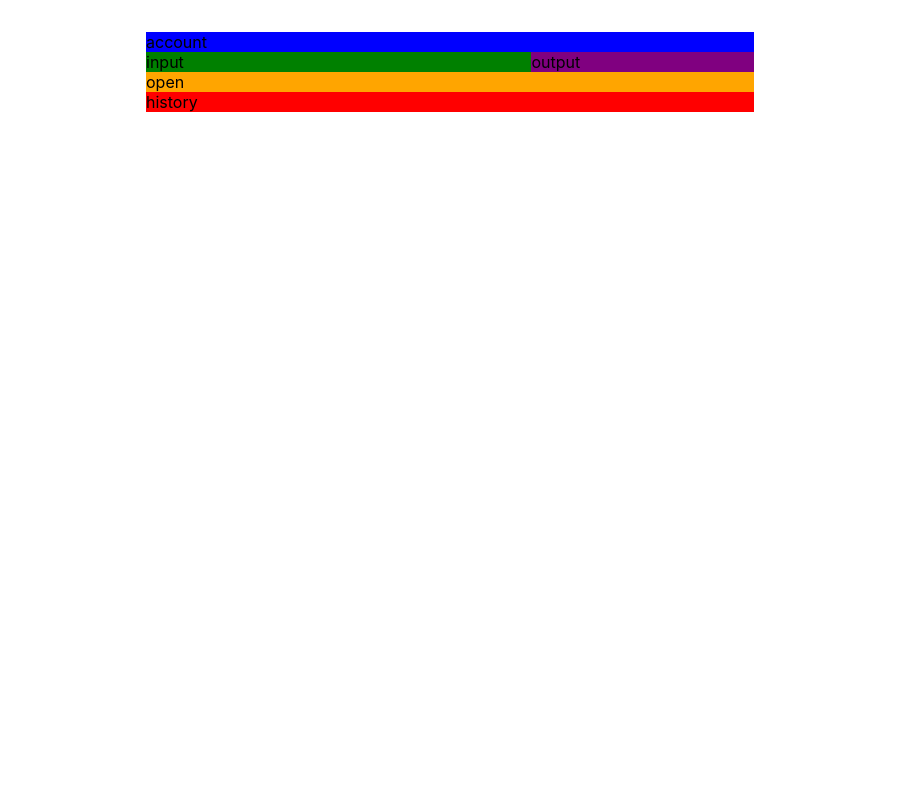
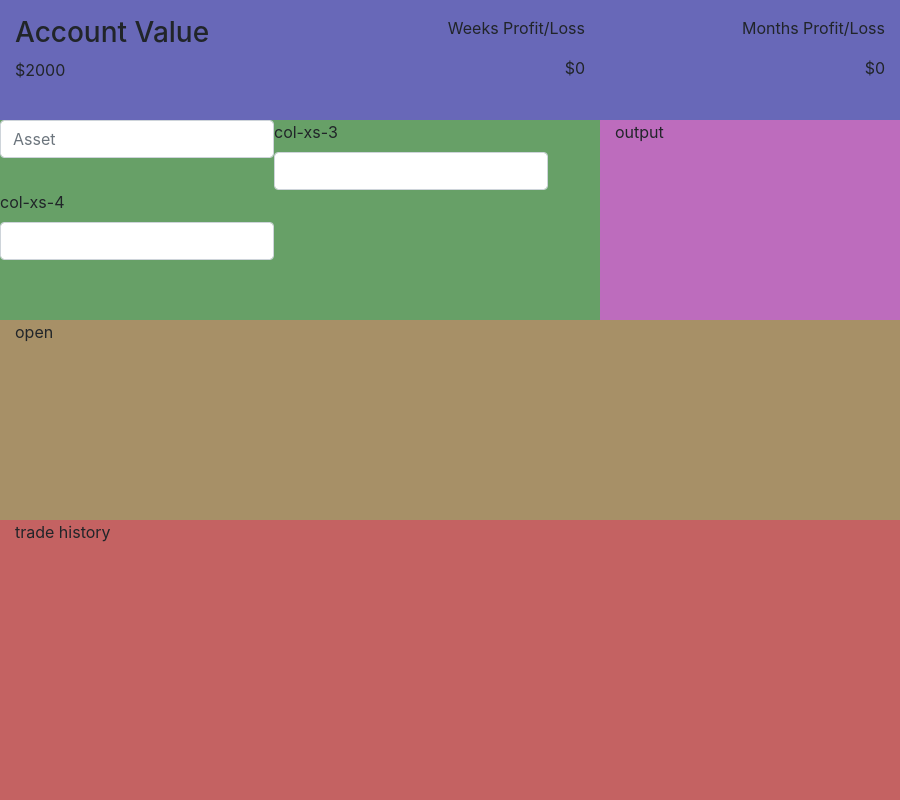
Before and after one commit to Ven0r/trading-journal, an Electron app: page src/index.html in a window 900 px wide. Drawn offline with nearby package versions, Linux system fonts and the light colour scheme.

Commit message:
somewhere in the middle of the html and css

```diff
--- a/package.json
+++ b/package.json
@@ -44,6 +44,8 @@
     }
   },
   "dependencies": {
+    "bootstrap": "^4.5.3",
+    "electron-reload": "^1.5.0",
     "electron-squirrel-startup": "^1.0.0",
     "knex": "^0.21.12",
     "sqlite3": "^5.0.0"
--- a/src/index.css
+++ b/src/index.css
@@ -1,40 +1,38 @@
-body {
+html, body {
   font-family: -apple-system, BlinkMacSystemFont, "Segoe UI", Roboto, Helvetica, Arial, sans-serif;
-  margin: auto;
-  max-width: 38rem;
-  padding: 2rem;
+  margin: 0;
 }
 
-.container{
-  display: grid;
-  grid-template-areas:
-    "account        account        account"
-    "input          input          output"
-    "open_trade     open_trade     open_trade"
-    "history        history        history";
+h1 {
+  margin: 0;
 }
 
 .account-value {
   grid-area: account;
-  background: blue;
+  background: rgb(104, 104, 184);
+  height: 15vh;
 }
 
 .input-area {
   grid-area: input;
-  background: green;
+  background: rgb(103, 160, 103);
+  height: 25vh;
 }
 
 .output-area {
   grid-area: output;
-  background: purple;
+  background: rgb(189, 108, 189);
+  height: 25vh;
 }
 
 .open-positions {
   grid-area: open_trade;
-  background: orange;
+  background: rgb(167, 144, 103);
+  height: 25vh;
 }
 
 .trade-history {
   grid-area: history;
-  background: red;
+  background: rgb(196, 98, 98);
+  height: 35vh;
 }
--- a/src/index.html
+++ b/src/index.html
@@ -1,5 +1,5 @@
 <!DOCTYPE html>
-<html>
+<html class="h-100">
   <head>
     <meta charset="UTF-8">
     <title>TA Journal</title>
@@ -7,18 +7,57 @@
   </head>
 
   <body>
+    <div class="container-fluid">
+      <div class="row">
+        <div class="account-value col">
+          <h3 class="justify-content-left pt-3">Account Value</h3><p class="justify-content-left">$2000</p>
+        </div>
+        <div class="account-value col">
+          <p class="text-right pt-3">Weeks Profit/Loss</p>
+          <p class="text-right">$0</p>
+        </div>
+        <div class="account-value col">
+          <p class="text-right pt-3">Months Profit/Loss</p>
+          <p class="text-right">$0</p>
+        </div>
+      </div>
 
-    <div class="container">
-      <div class="account-value">account</div>
+      <div class="row">
+        <div class="input-area col-8">
+          <form class="form-group row" action="/action_page.php">
+            <div class="col-xs-2">
+              <input class="form-control" id="ex1" type="text" placeholder="Asset">
+            </div>
+            <div class="col-xs-2">
+              <label for="ex2">col-xs-3</label>
+              <input class="form-control" id="ex2" type="text">
+            </div>
+            <div class="col-xs-2">
+              <label for="ex3">col-xs-4</label>
+              <input class="form-control" id="ex3" type="text">
+            </div>
+          </form>
+        </div>
 
-      <div class="input-area">input</div>
+        <div class="output-area col">
+          <p>output</p>
+        </div>
+      </div>
 
-      <div class="output-area">output</div>
+      <div class="row">
+        <div class="open-positions col">
+          <p>open</p>
+        </div>
+      </div>
 
-      <div class="open-positions">open</div>
+      <div class="row">
+        <div class="trade-history col">
+          <p>trade history</p>
+        </div>
+      </div>
 
-      <div class="trade-history">history</div>
-    <div>
-
+    </div>
   </body>
+  <link rel="stylesheet" href="../node_modules/bootstrap/dist/css/bootstrap.css">
+  <script scr="../node_modules/bootstrap/dist/js/bootstrap.js"></script>
 </html>
--- a/src/index.js
+++ b/src/index.js
@@ -59,8 +59,8 @@ if (require('electron-squirrel-startup')) { // eslint-disable-line global-requir
 const createWindow = () => {
   // Create the browser window.
   const mainWindow = new BrowserWindow({
-    width: 800,
-    height: 600,
+    width: 900,
+    height: 750,
   });
 
   //
```
Also changed, not shown: 1 other file.
